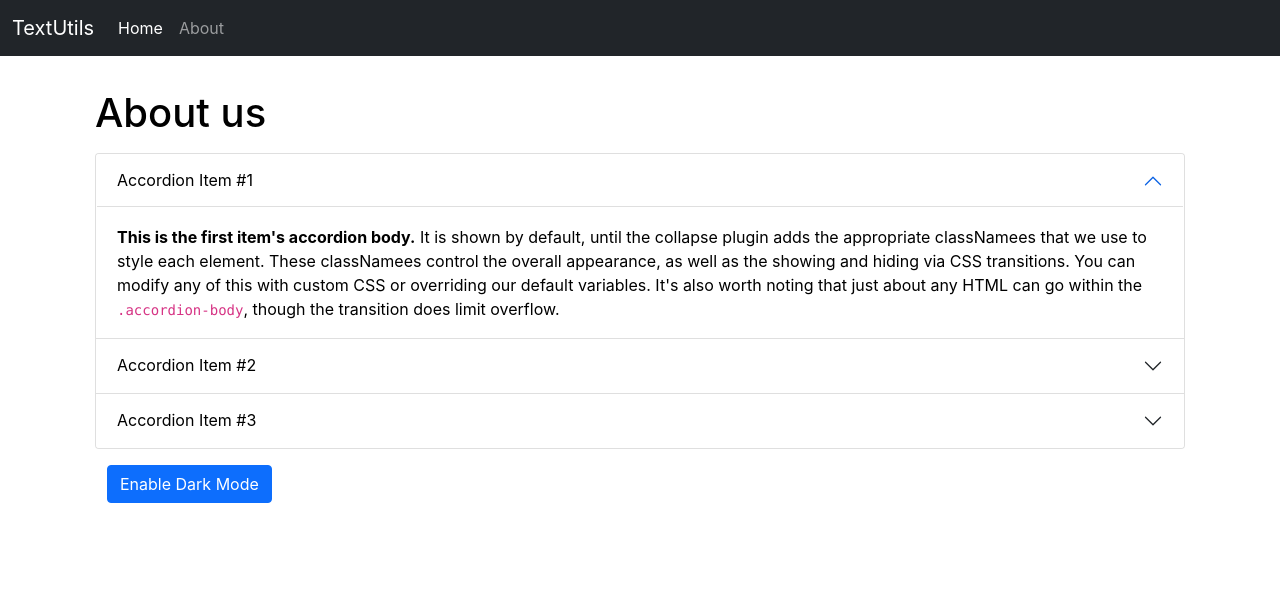
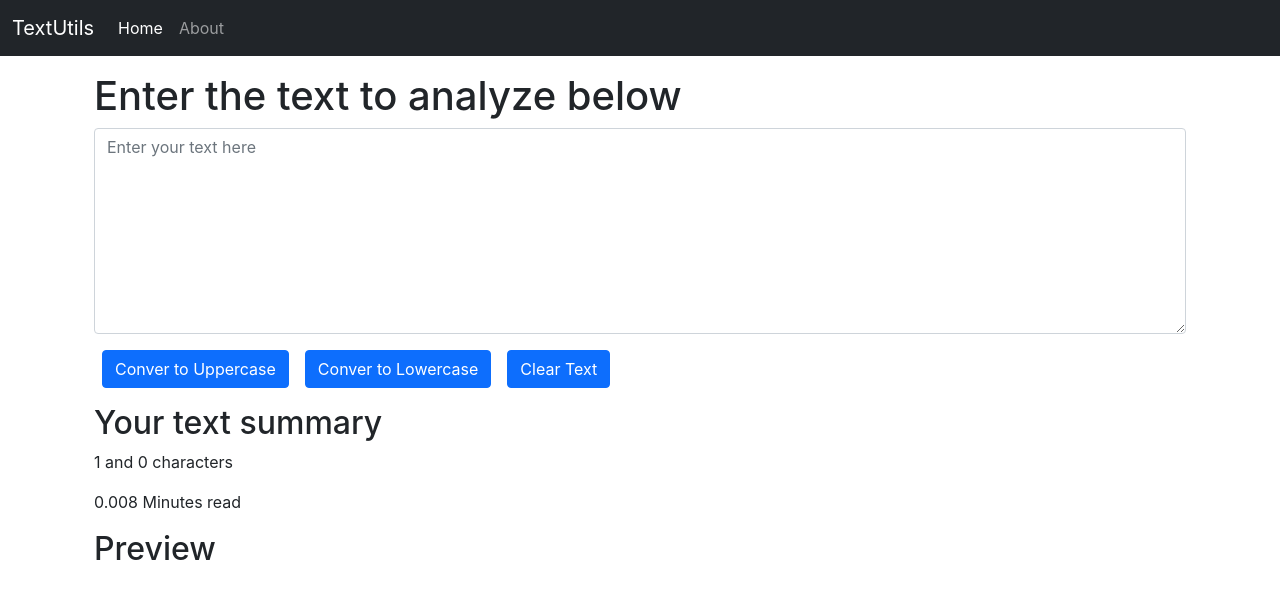
Before and after one commit to ProgrammingWithGaurav/TextUtils-React, a React (Create React App) app: page / in a window 1280 px wide. Shown: the top 598 px of the page. Built offline with nearby package versions, Linux system fonts and the light colour scheme.

Commit message:
adding clear text button

```diff
--- a/src/App.js
+++ b/src/App.js
@@ -1,7 +1,7 @@
 import './App.css';
 import Navbar from './components/Navbar';
-// import TextForm from './components/TextForm';
-import About from './components/About';
+import TextForm from './components/TextForm';
+// import About from './components/About';
 
 function App() {
   return (
@@ -10,8 +10,8 @@
       {/* <Navbar/> */}
       <Navbar title="TextUtils" />
       <div className="container my-3">
-        {/* <TextForm heading="Enter the text to analyze below" /> */}
-        <About/>
+        <TextForm heading="Enter the text to analyze below" />
+        {/* <About/> */}
       </div>
     </>
   );
--- a/src/components/TextForm.js
+++ b/src/components/TextForm.js
@@ -9,6 +9,11 @@
 
     const handleLoClick = () => {
         let newText = text.toLowerCase();
+        setText(newText)
+    }
+
+    const handleClearClick  = () => {
+        let newText = '';
         setText(newText)
     }
     const handleOnChange = (event) => {
@@ -27,6 +32,7 @@
                 </div>
                 <button className="btn btn-primary mx-2" onClick={handleUpClick}>Conver to Uppercase</button>
                 <button className="btn btn-primary mx-2" onClick={handleLoClick}>Conver to Lowercase</button>
+                <button className="btn btn-primary mx-2" onClick={handleClearClick}>Clear Text</button>
             </div>
             <div className="container my-3">
                 <h2>Your text summary</h2>
```
